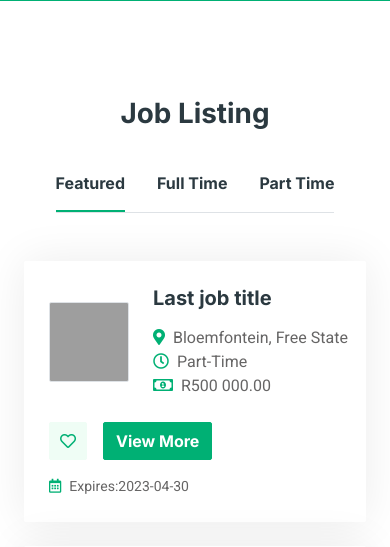
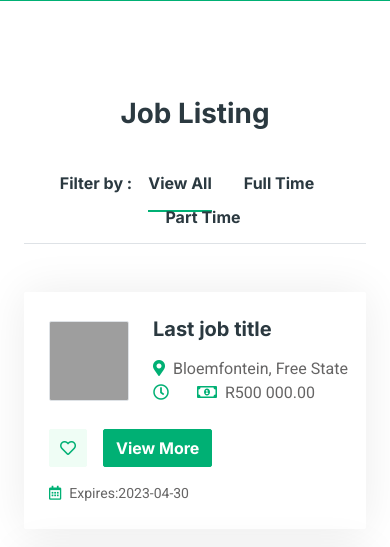
Before and after one commit to Rankonana/careercrest2, a Django app: page / in a window 390 px wide. Shown: the part 828-1375 px from the top of the page. Run offline with Django 4.2, Linux system fonts and the light colour scheme; data comes from the database, SQL or seed files in the repository; some libraries are stand-ins or nearby versions; grey boxes are pictures that could not be loaded.

Commit message:
100% I just need to perfectn All, contract,full time filter

```diff
--- a/base/models.py
+++ b/base/models.py
@@ -20,7 +20,7 @@
     location  = models.CharField(max_length=200,null=True,blank=True)
     salary  = models.CharField(max_length=200,null=True,blank=True)
     remotePosition  = models.BooleanField(null=True,blank=True)
-    jobType  = models.ForeignKey(JobTypes,on_delete=models.SET_NULL,null=True,blank=True)
+    jobType  =  models.ManyToManyField(JobTypes,null=True,blank=True)
     jobCategory  =  models.ManyToManyField(JobCategories,null=True,blank=True)
     positionFilled  = models.BooleanField(null=True,blank=True)
     featuredListing  = models.BooleanField(null=True,blank=True)
--- a/base/templates/base/home.html
+++ b/base/templates/base/home.html
@@ -85,18 +85,25 @@
         <h1 class="text-center mb-5 wow fadeInUp" data-wow-delay="0.1s">Job Listing</h1>
         <div class="tab-class text-center wow fadeInUp" data-wow-delay="0.3s">
             <ul class="nav nav-pills d-inline-flex justify-content-center border-bottom mb-5">
+
                 <li class="nav-item">
-                    <a class="d-flex align-items-center text-start mx-3 ms-0 pb-3 active" data-bs-toggle="pill" href="#tab-1">
-                        <h6 class="mt-n1 mb-0">Featured</h6>
+                    <a class="d-flex align-items-center text-start mx-3 ms-0 pb-3 " >
+                        <h6 class="mt-n1 mb-0"> Filter by : </h6>
+                    </a>
+                </li>
+
+                <li class="nav-item">
+                    <a class=" filter-link d-flex align-items-center text-start mx-3 ms-0 pb-3 active" data-value="4"  data-bs-toggle="pill">
+                        <h6 class="mt-n1 mb-0"> View All</h6>
                     </a>
                 </li>
                 <li class="nav-item">
-                    <a class="d-flex align-items-center text-start mx-3 pb-3" data-bs-toggle="pill" href="#tab-2">
+                    <a class=" filter-link d-flex align-items-center text-start mx-3 pb-3" data-value="1" data-bs-toggle="pill">
                         <h6 class="mt-n1 mb-0">Full Time</h6>
                     </a>
                 </li>
                 <li class="nav-item">
-                    <a class="d-flex align-items-center text-start mx-3 me-0 pb-3" data-bs-toggle="pill" href="#tab-3">
+                    <a class="filter-link d-flex align-items-center text-start mx-3 me-0 pb-3" data-value="2" data-bs-toggle="pill">
                         <h6 class="mt-n1 mb-0">Part Time</h6>
                     </a>
                 </li>
@@ -107,67 +114,14 @@
                     </div>
                     <button class=" load-more btn btn-primary py-3 px-5" >Load More</button>
                 </div>
-                <div id="tab-2" class="tab-pane fade show p-0">
-                    {% for job in jobs %}
-                         {% if job.jobType != 1 %}
-                            <div class="job-item p-4 mb-4">
-                                <div class="row g-4">
-                                    <div class="col-sm-12 col-md-8 d-flex align-items-center">
-                                        <img class="flex-shrink-0 img-fluid border rounded" src="{{job.companylogo}}" alt="" style="width: 80px; height: 80px;">
-                                        <div class="text-start ps-4">
-                                            <h5 class="mb-3">{{job.title}} </h5>
-                                            <span class="text-truncate me-3"><i class="fa fa-map-marker-alt text-primary me-2"></i>{{job.location}} </span>
-                                            <span class="text-truncate me-3"><i class="far fa-clock text-primary me-2"></i>Full Time</span>
-                                            <span class="text-truncate me-0"><i class="far fa-money-bill-alt text-primary me-2"></i>{{job.salary}} </span>
-                                        </div>
-                                    </div>
-                                    <div class="col-sm-12 col-md-4 d-flex flex-column align-items-start align-items-md-end justify-content-center">
-                                        <div class="d-flex mb-3">
-                                            <a class="btn btn-light btn-square me-3" href=""><i class="far fa-heart text-primary"></i></a>
-                                            <a class="btn btn-primary" href="">Apply Now</a>
-                                        </div>
-                                        <small class="text-truncate"><i class="far fa-calendar-alt text-primary me-2"></i>Expiry in: {{job.expiryDate| timeuntil}}</small>
-                                    </div>
-                                </div>
-                            </div>
-                        {% endif %}
-                    {% endfor %}
-                    <a class="btn btn-primary py-3 px-5" href="">Browse More Jobs</a>
-                </div>
-                <div id="tab-3" class="tab-pane fade show p-0">
-                    {% for job in jobs %}
-                         {% if job.jobType == 2 %}
-                            <div class="job-item p-4 mb-4">
-                                <div class="row g-4">
-                                    <div class="col-sm-12 col-md-8 d-flex align-items-center">
-                                        <img class="flex-shrink-0 img-fluid border rounded" src="{{job.companylogo}}" alt="" style="width: 80px; height: 80px;">
-                                        <div class="text-start ps-4">
-                                            <h5 class="mb-3">{{job.title}} </h5>
-                                            <span class="text-truncate me-3"><i class="fa fa-map-marker-alt text-primary me-2"></i>{{job.location}} </span>
-                                            <span class="text-truncate me-3"><i class="far fa-clock text-primary me-2"></i>Full Time</span>
-                                            <span class="text-truncate me-0"><i class="far fa-money-bill-alt text-primary me-2"></i>{{job.salary}} </span>
-                                        </div>
-                                    </div>
-                                    <div class="col-sm-12 col-md-4 d-flex flex-column align-items-start align-items-md-end justify-content-center">
-                                        <div class="d-flex mb-3">
-                                            <a class="btn btn-light btn-square me-3" href=""><i class="far fa-heart text-primary"></i></a>
-                                            <a class="btn btn-primary" href="">Apply Now</a>
-                                        </div>
-                                        <small class="text-truncate"><i class="far fa-calendar-alt text-primary me-2"></i>Expiry in: {{job.expiryDate| timeuntil}}</small>
-                                    </div>
-                                </div>
-                            </div>
-                        {% endif %}
 
-                        {% endfor %}
-                    <a class="btn btn-primary py-3 px-5" href="">Browse More Jobs</a>
-                </div>
             </div>
         </div>
     </div>
 </div>
 <!-- Jobs End -->
 <script type="text/javascript">
+
     function calltheapi() {
             var currentPage = $('.my-list').data('page');
             var url = 'http://127.0.0.1:8000/terms.json';
@@ -177,11 +131,14 @@
             const keyword = params.get('keyword');
             const jobCategory = params.get('category');
 
+            const jobType = params.get('jobtype');
+
+
 
             $.ajax({
                 type: 'GET',
                 url: url,
-                data: {'page': currentPage + 1,'per_page':6,'keyword': keyword,'jobCategory': jobCategory,'location': location},
+                data: {'page': currentPage + 1,'per_page':6,'keyword': keyword,'jobType': jobType,'jobCategory': jobCategory,'location': location},
                 success: function(response) {
                     var data = response['data'];
                     if (data.length > 0) {
@@ -219,9 +176,24 @@
                 }
             });
         }
+
+
     $(document).ready(function() {
         calltheapi();
         $('.load-more').click(calltheapi);
     });
+
+
+    $('.filter-link').click(function(e) {
+    e.preventDefault();
+    $(".my-list").empty();
+    var value = $(this).data('value');
+    var urlParams = new URLSearchParams(window.location.search);
+    urlParams.set('jobtype', value);
+    var newUrl = window.location.pathname + '?' + urlParams.toString();
+    window.history.pushState({path:newUrl},'',newUrl);
+    // Call function to update data with new filter
+     calltheapi();
+  });
 </script>
 {% endblock %}
--- a/base/views.py
+++ b/base/views.py
@@ -17,16 +17,23 @@
     category = request.GET.get("jobCategory", "")
     location = request.GET.get("location", "")
 
+    jobtype = request.GET.get("jobType", "")
+
+
 
     jobs = []
     jobs = Job.objects.all()
 
-    if category == ''  and keyword == '' and location == '':
+    if category == ''  and keyword == '' and location == '' and jobtype == '':
         jobs = jobs
 
     if category != '':
         jobs = jobs.filter(
             Q(jobCategory = category)
+            )
+    if jobtype != '':
+        jobs = jobs.filter(
+            Q(jobType = jobtype)
             )
     if keyword != '':
         jobs = jobs.filter(
@@ -50,7 +57,7 @@
             "location": jb.location,
             "salary": jb.salary,
             "remotePosition": jb.remotePosition,
-            "jobType": str(jb.jobType),
+            "jobType": [str(jobtype) for jobtype in jb.jobType.all()],
             "jobCategory": [str(category) for category in jb.jobCategory.all()],
             "positionFilled": jb.positionFilled,
             "featuredListing": jb.featuredListing,
```
Also changed, not shown: base/migrations/0007_remove_job_jobtype_job_jobtype.py (added), db.sqlite3.
